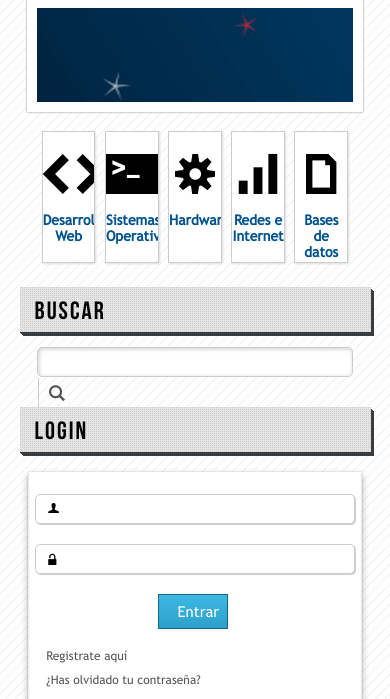
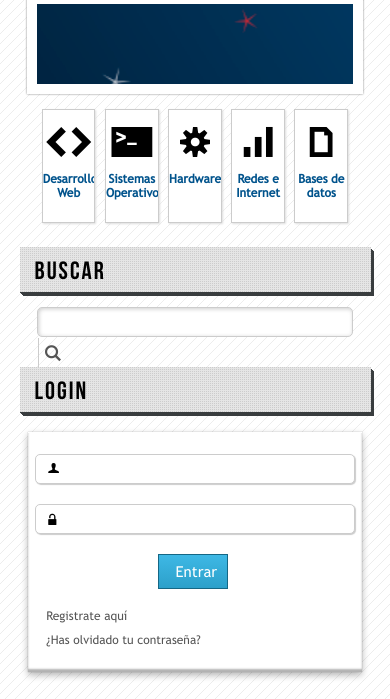
Before and after one commit to Psyshus/Primera-maquetacion-Full, a plain HTML site: page index.html in a window 390 px wide. Shown: the part 136-835 px from the top of the page. Drawn offline with Linux system fonts and the light colour scheme.

Commit message:
Se añaden puntos de corte para el responsive de la página en el banner y tarjetas

```diff
--- a/css/responsive.css
+++ b/css/responsive.css
@@ -380,4 +380,39 @@
     min-height: 84px;
     margin: 14px auto;
   }
+
+  .card .icon {
+    height: 85px;
+    font-size: 3rem;
+    line-height: 65px;
+  }
+  .wrap .card h2 {
+    font-size: 1.2rem;
+  }
+
+  .card:hover .icon {
+    height: 85px;
+    font-size: 3rem;
+    line-height: 65px;
+  }
+  .wrap .card:hover h2 {
+    font-size: 1.2rem;
+  }
+  .lateral input[type="button"],
+  .lateral input[type="submit"] {
+    padding-left: 6px;
+  }
 }
+
+
+@media (max-width: 471px) {
+  .banner h1 {
+    font-size: 2rem;
+    margin: 16px auto;
+  }
+
+  .wrap .banner {
+    width: 96%;
+    min-height: 76px;
+    margin: 10px auto;
+  }
```
